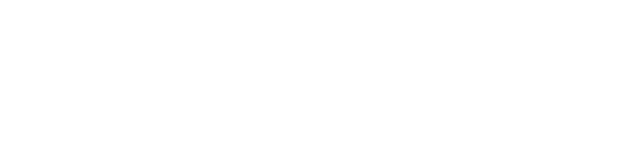
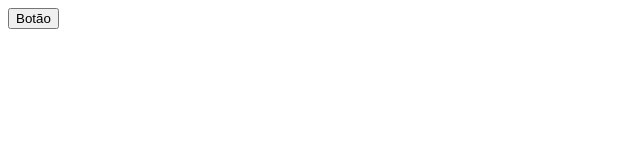
Before and after one commit to andre-linhares-dev/aula_git, a plain HTML site: page index.html in a window 1280 px wide. Shown: the whole page, without its empty margins (0-640 px from the left). Drawn offline with Linux system fonts and the light colour scheme.

Commit message:
criação de botão

```diff
--- a/index.html
+++ b/index.html
@@ -7,6 +7,9 @@
     <title>Document</title>
 </head>
 <body>
+    <div>
+        <input type="button" value="Botão">
 
+    </div>
 </body>
 </html>
```
